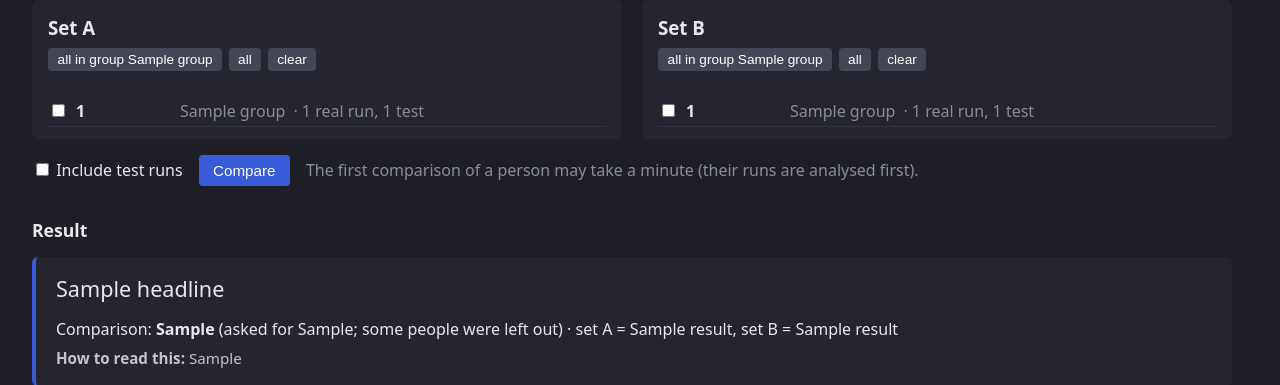
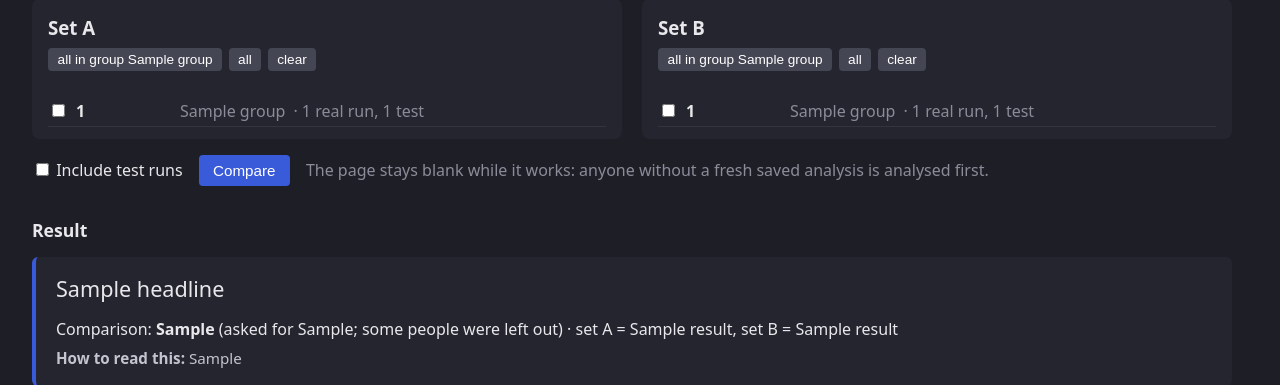
Before and after one commit to Tavor-P/saccades-test, a Flask app: template src/dashboard/templates/compare.html in a window 1280 px wide. Shown: the part 215-600 px from the top of the page. Run offline with Flask 3, Linux system fonts and the light colour scheme; the template is opened without the code that fills it: most values are stand-ins (such as "Sample title", 1, 10 or a date in 2020).

Commit message:
Dashboard compare: drop the unmeasured duration claim
Co-Authored-By: Claude Opus 5.5 <noreply@anthropic.com>

```diff
--- a/src/dashboard/templates/compare.html
+++ b/src/dashboard/templates/compare.html
@@ -77,7 +77,7 @@
     <div class="toolbar">
       <label><input type="checkbox" name="include_test" value="1" {% if include_test %}checked{% endif %}> Include test runs</label>
       <button type="submit">Compare</button>
-      <span class="muted">The first comparison of a person may take a minute (their runs are analysed first).</span>
+      <span class="muted">The page stays blank while it works: anyone without a fresh saved analysis is analysed first.</span>
     </div>
   </form>
   {% endif %}
```
Also changed, not shown: README.md.
